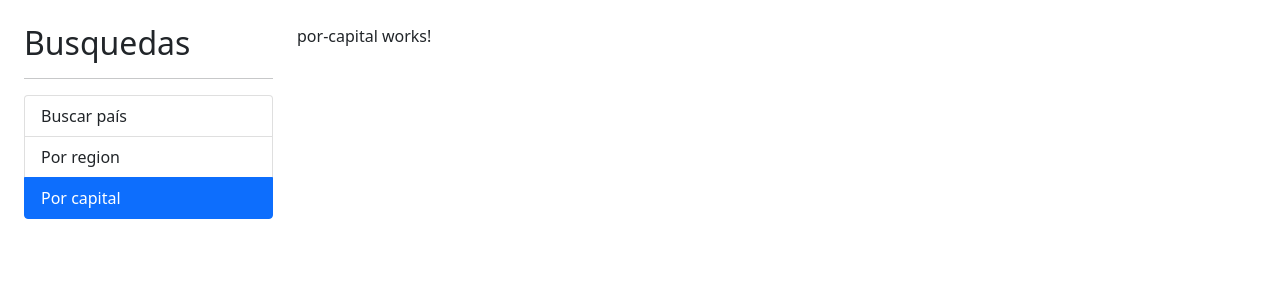
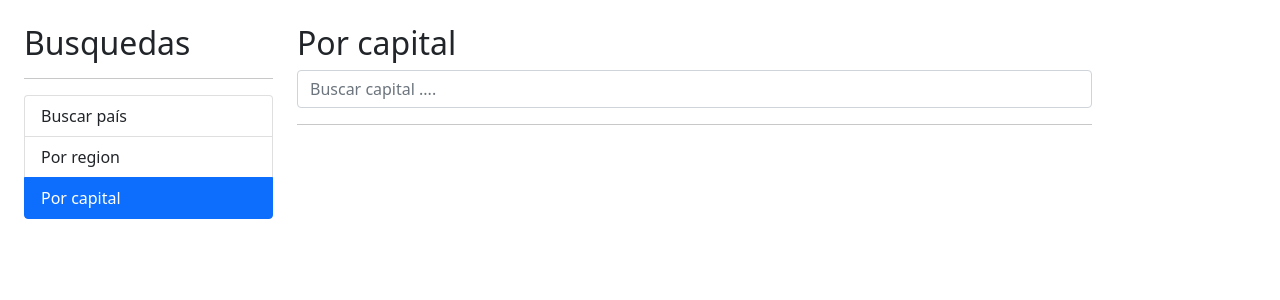
Before and after one commit to GiovanniHM/paisesAPI, an Angular app: page /capital in a window 1280 px wide. Shown: the top 300 px of the page. Built offline with nearby package versions, Linux system fonts and the light colour scheme.

Commit message:
Class 112

```diff
--- a/src/app/pais/components/pais-input/pais-input.component.html
+++ b/src/app/pais/components/pais-input/pais-input.component.html
@@ -6,5 +6,6 @@ autocomplete="off">
   name="termino"
   class="form-control"
   [(ngModel)]="termino"
-  placeholder="Buscar país.... " />
+  (input)="teclaPresionada($event)"
+  placeholder="{{placeH}}" />
 </form>
--- a/src/app/pais/components/pais-input/pais-input.component.ts
+++ b/src/app/pais/components/pais-input/pais-input.component.ts
@@ -1,22 +1,46 @@
-import { Component, EventEmitter, OnInit, Output } from '@angular/core';
+import { Component, EventEmitter, Input, OnInit, Output } from '@angular/core';
+import { Subject } from 'rxjs';
+import { debounceTime } from 'rxjs/operators';
 
 @Component({
   selector: 'app-pais-input',
   templateUrl: './pais-input.component.html',
   styleUrls: ['./pais-input.component.css']
 })
-export class PaisInputComponent  {
+export class PaisInputComponent implements OnInit  {
 
-  //Emitir termino
+
+
+  //Emitir termino enter
   @Output() onEnter: EventEmitter<string> = new EventEmitter();
+  @Output() onDebunce: EventEmitter<string> = new EventEmitter();
+
+  @Input()
+  placeH: string;
+
+  deboncer: Subject<string> = new Subject();
+
+
 
 
 
  termino: string = '';
 
+ ngOnInit(): void {
+    this.deboncer
+    .pipe(
+      debounceTime(300))
+    .subscribe(valor =>{
+      this.onDebunce.emit(valor)
+    });
+}
+
  buscar(){
   this.onEnter.emit(this.termino);
  }
 
+ teclaPresionada(event: any){
+  this.deboncer.next(this.termino);
+ }
 
 }
--- a/src/app/pais/components/pais-tabla/pais-tabla.component.html
+++ b/src/app/pais/components/pais-tabla/pais-tabla.component.html
@@ -14,7 +14,7 @@
     <td>
       <img class="small-flag" src="{{pais.flag}}" alt="">
     </td>
-    <td>{{pais.name}}</td>
+    <td>{{pais.capital}}, {{pais.name}}</td>
     <td>{{pais.population |number}}</td>
     <td>
       <a [routerLink]="['/pais', pais.alpha2Code]">Ver..</a>
--- a/src/app/pais/pages/por-capital/por-capital.component.html
+++ b/src/app/pais/pages/por-capital/por-capital.component.html
@@ -1 +1,17 @@
-<p>por-capital works!</p>
+<div class="row">
+  <h2>Por capital</h2>
+  <div class="col">
+   <app-pais-input
+   [placeH]="'Buscar capital ....'"
+   (onEnter)="buscar($event)"
+   (onDebunce)="sugerencias($event)"
+   ></app-pais-input>
+  </div>
+</div>
+<hr />
+<div *ngIf="errorM === true" class="alert alert-danger">No se encontro nada con el termino {{termino}}</div>
+<div class="row">
+  <div class="col">
+    <app-pais-tabla [paises]="paises"></app-pais-tabla>
+  </div>
+</div>
--- a/src/app/pais/pages/por-capital/por-capital.component.ts
+++ b/src/app/pais/pages/por-capital/por-capital.component.ts
@@ -1,4 +1,6 @@
 import { Component, OnInit } from '@angular/core';
+import { Country } from '../../interfaces/pais.interface';
+import { PaisService } from '../../services/pais.service';
 
 @Component({
   selector: 'app-por-capital',
@@ -7,9 +9,39 @@ import { Component, OnInit } from '@angular/core';
 })
 export class PorCapitalComponent implements OnInit {
 
-  constructor() { }
+  //Initial variables
+  termino: string = '';
+  errorM: boolean = false;
+  paises: Country[] = [];
+
+  constructor(private paisService: PaisService) {}
+
 
   ngOnInit(): void {
   }
 
+  buscar(termino: string) {
+    this.errorM = false;
+    this.termino = termino
+    console.log(this.termino);
+    this.paisService.buscarPais(this.termino,'capital').subscribe(
+      (resp) => {
+        console.log(resp);
+        this.paises = resp;
+      },
+      (err) => {
+        console.log('Error');
+        console.log(err);
+        this.errorM = true;
+        this.paises = [];
+
+      }
+    );
+  }
+
+
+  sugerencias(termino: string){
+    this.errorM = false;
+  }
+
 }
--- a/src/app/pais/pages/por-cpais/por-cpais.component.html
+++ b/src/app/pais/pages/por-cpais/por-cpais.component.html
@@ -1,7 +1,10 @@
 <div class="row">
+  <h2>Por País</h2>
   <div class="col">
    <app-pais-input
+   [placeH]="'Buscar país ....'"
    (onEnter)="buscar($event)"
+   (onDebunce)="sugerencias($event)"
    ></app-pais-input>
   </div>
 </div>
--- a/src/app/pais/pages/por-cpais/por-cpais.component.ts
+++ b/src/app/pais/pages/por-cpais/por-cpais.component.ts
@@ -19,7 +19,7 @@ export class PorCPaisComponent implements OnInit {
     this.errorM = false;
     this.termino = termino
     console.log(this.termino);
-    this.paisService.buscarPais(this.termino).subscribe(
+    this.paisService.buscarPais(this.termino, 'name').subscribe(
       (resp) => {
         console.log(resp);
         this.paises = resp;
@@ -33,4 +33,9 @@ export class PorCPaisComponent implements OnInit {
       }
     );
   }
+
+
+  sugerencias(termino: string){
+    this.errorM = false;
+  }
 }
--- a/src/app/pais/pages/ver-pais/ver-pais.component.ts
+++ b/src/app/pais/pages/ver-pais/ver-pais.component.ts
@@ -1,4 +1,6 @@
 import { Component, OnInit } from '@angular/core';
+import { ActivatedRoute } from '@angular/router';
+import { PaisService } from '../../services/pais.service';
 
 @Component({
   selector: 'app-ver-pais',
@@ -7,9 +9,21 @@ import { Component, OnInit } from '@angular/core';
 })
 export class VerPaisComponent implements OnInit {
 
-  constructor() { }
+  constructor(
+    private activateRoute: ActivatedRoute,
+    private paisService: PaisService
+
+    ) { }
 
   ngOnInit(): void {
+    this.activateRoute.params
+    .subscribe(params => {
+      console.log(params);
+      this.paisService.getPaisPorAlpha(params.id)
+      .subscribe(pais => {
+        console.log(pais);
+      })
+    })
   }
 
 }
--- a/src/app/pais/services/pais.service.ts
+++ b/src/app/pais/services/pais.service.ts
@@ -12,9 +12,14 @@ export class PaisService {
 
   constructor( private http: HttpClient) { }
 
-  buscarPais(termino: string): Observable<Country[]>{
-    const url = `${this.apiUrl}/name/${termino}`
+  buscarPais(termino: string, type: string): Observable<Country[]>{
+    const url = `${this.apiUrl}/${type}/${termino}`
     return this.http.get<Country[]>(url);
+  }
+
+  getPaisPorAlpha(id:string):Observable<Country>{
+    const url = `${this.apiUrl}/alpha/${id}`;
+    return this.http.get<Country>(url);
   }
 
 
@@ -22,4 +27,6 @@ export class PaisService {
 
 
 
+
+
 }
```
Also changed, not shown: 1 other file (tests, documents, lock files or other folders).
